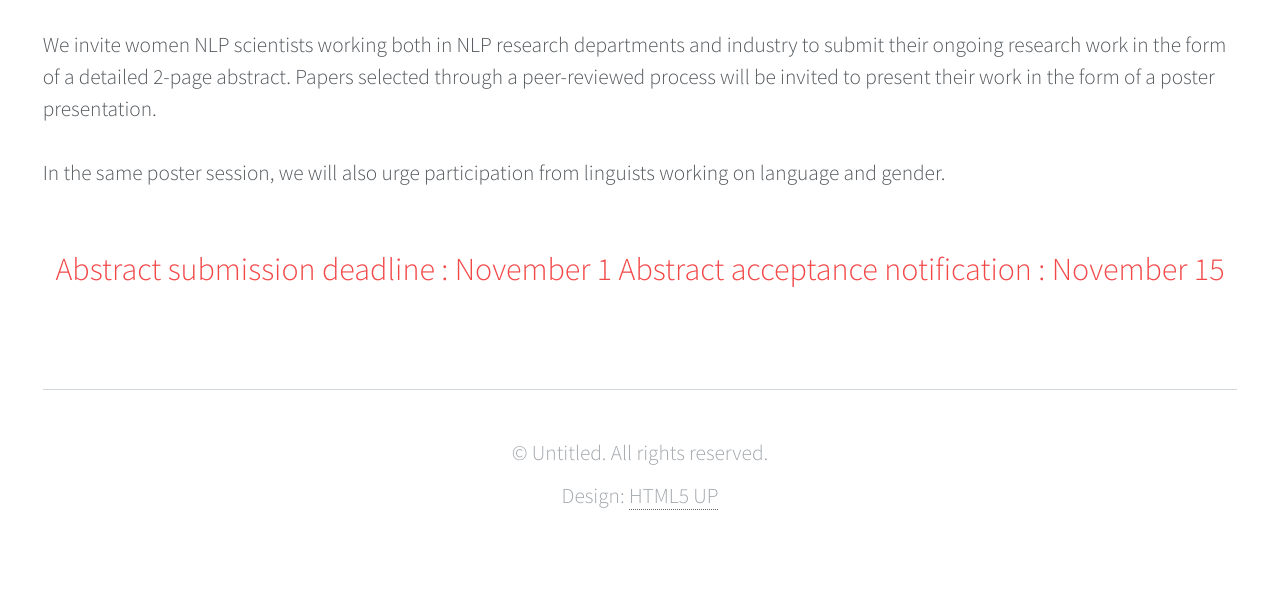
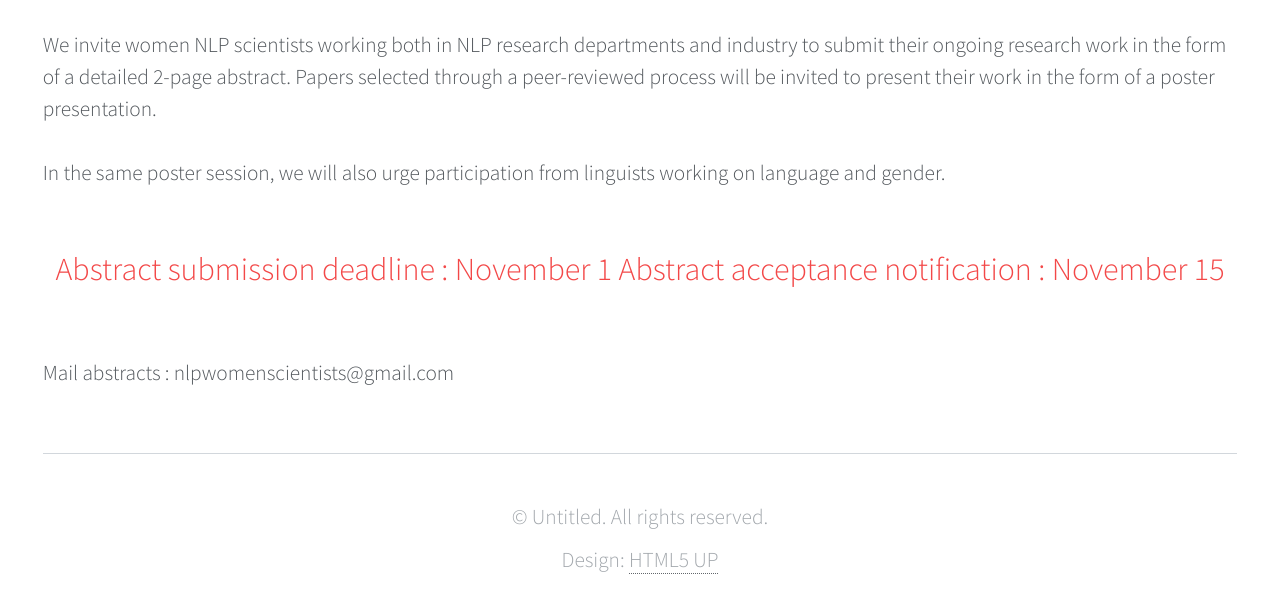
Before and after one commit to Ayushi113/Ayushi113.github.io, a plain HTML site: page index.html in a window 1280 px wide. Shown: the part 712-1322 px from the top of the page. Drawn offline with Linux system fonts and the light colour scheme.

Commit message:
Initial commit

```diff
--- a/index.html
+++ b/index.html
@@ -53,7 +53,7 @@
       <span>
 Abstract submission deadline          :      November 1 </br>
 Abstract acceptance notification         :        November 15 </span> </header>
-
+Mail abstracts                           : nlpwomenscientists@gmail.com
 
   <div id="copyright" class="container">
     <ul class="menu">
```
